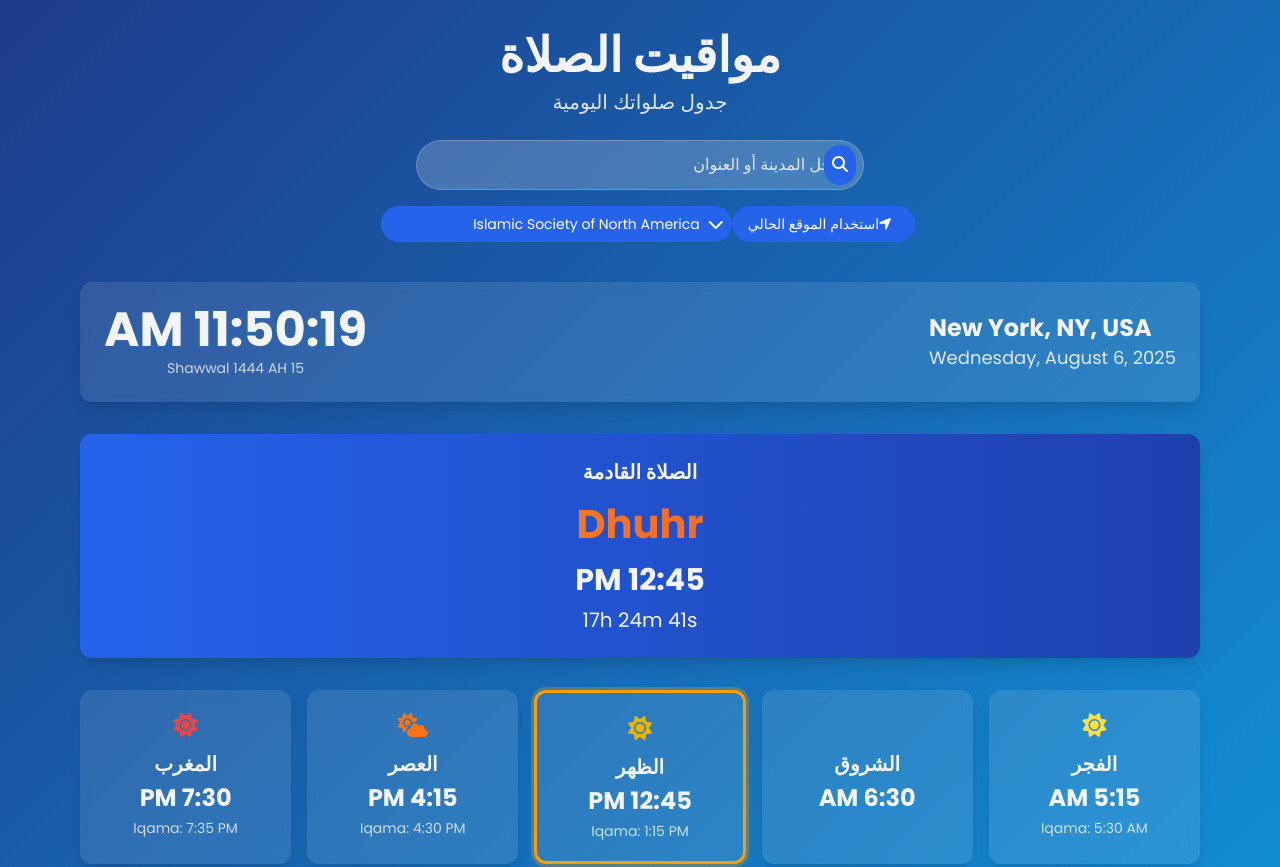
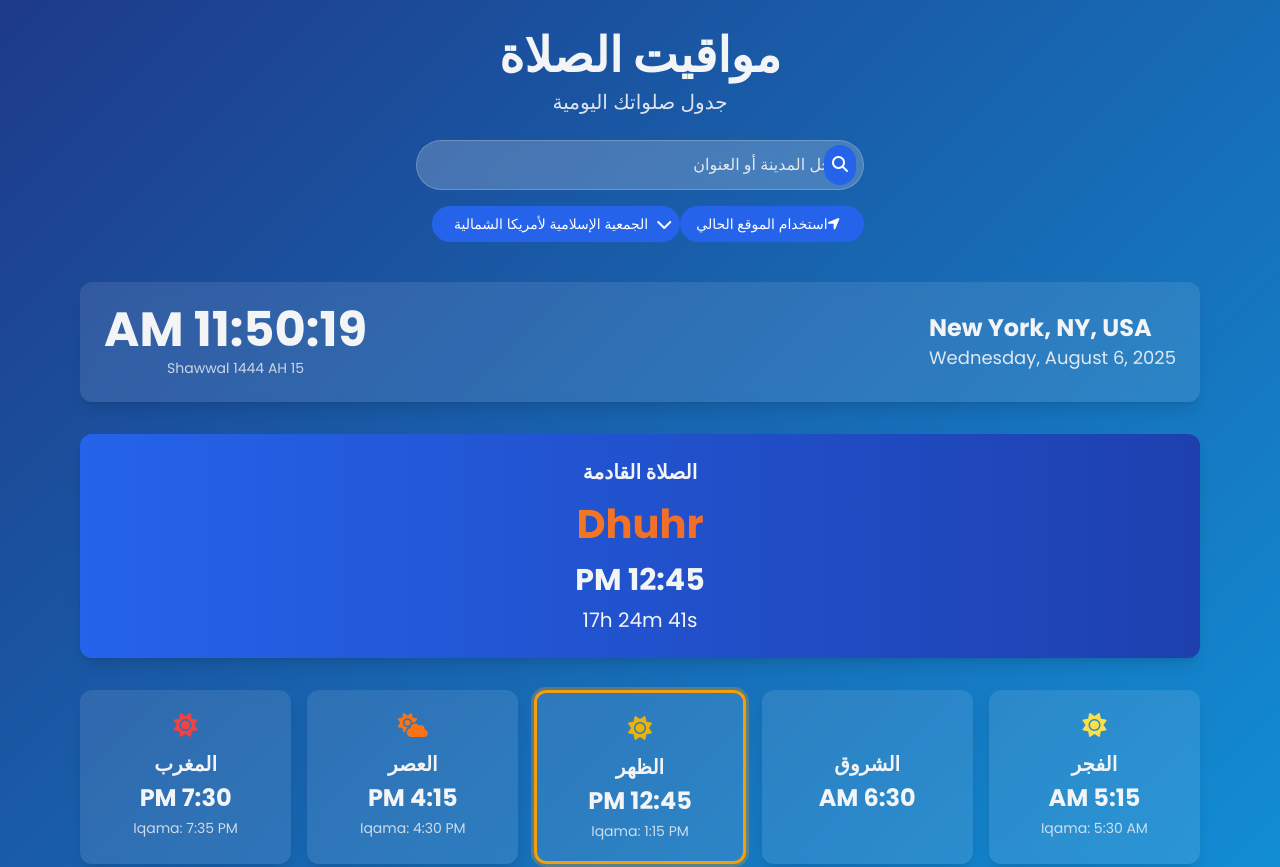
Before and after one commit to benali171/salate-daily-, a plain HTML site: page index.html in a window 1280 px wide. Shown: the top 867 px of the page. Drawn offline with nearby package versions, Linux system fonts and the light colour scheme.

Commit message:
Update index.html

```diff
--- a/index.html
+++ b/index.html
@@ -85,18 +85,18 @@
 
                 <div class="relative">
                     <select id="calculationMethod" class="appearance-none bg-blue-600 hover:bg-blue-700 text-white py-2 pl-4 pr-8 rounded-full text-sm focus:outline-none focus:ring-2 focus:ring-blue-500">
-                        <option value="0">Islamic Society of North America</option>
-                        <option value="1">Muslim World League</option>
-                        <option value="2">Egyptian General Authority</option>
-                        <option value="3">Umm Al-Qura University</option>
-                        <option value="4">University of Islamic Sciences, Karachi</option>
-                        <option value="5">Institute of Geophysics, University of Tehran</option>
-                        <option value="7">Gulf Region</option>
-                        <option value="8">Kuwait</option>
-                        <option value="9">Qatar</option>
-                        <option value="10">Majlis Ugama Islam Singapura</option>
-                        <option value="11">Union Organization Islamic de France</option>
-                        <option value="12">Diyanet İşleri Başkanlığı</option>
+                        <option value="0">الجمعية الإسلامية لأمريكا الشمالية</option>
+                        <option value="1">رابطة العالم الإسلامي</option>
+                        <option value="2">الهيئة العامة المصرية</option>
+                        <option value="3">جامعة أم القرى</option>
+                        <option value="4">جامعة العلوم الإسلامية، كراتشي</option>
+                        <option value="5">معهد الجيوفيزياء، جامعة طهران</option>
+                        <option value="7">منطقة الخليج</option>
+                        <option value="8">الكويت</option>
+                        <option value="9">قطر</option>
+                        <option value="10">مجلس علماء الإسلام في سنغافورة</option>
+                        <option value="11">منظمة الاتحاد الإسلامي في فرنسا</option>
+                        <option value="12">ديانات إشليري باشكانليجي</option>
                     </select>
                     <div class="pointer-events-none absolute inset-y-0 right-0 flex items-center px-2 text-white">
                         <i class="fas fa-chevron-down"></i>
@@ -109,7 +109,7 @@
         <div class="bg-white bg-opacity-10 backdrop-blur-sm rounded-xl p-6 mb-8 shadow-lg">
             <div class="flex flex-col md:flex-row justify-between items-center">
                 <div class="text-center md:text-left mb-4 md:mb-0">
-                    <h2 class="text-2xl font-bold" id="currentLocation">Loading location...</h2>
+                    <h2 class="text-2xl font-bold" id="currentLocation">موقع التحميل...</h2>
                     <p class="text-lg opacity-90" id="currentDate">-- -- ----</p>
                 </div>
                 <div class="text-center">
@@ -152,7 +152,7 @@
                 <h3 class="text-xl font-semibold mb-1">الظهر</h3>
                 <div class="text-2xl font-bold" id="dhuhrTime">--:--</div>
                 <div class="text-sm opacity-80 mt-1" id="dhuhrIqama">الإقامة: --:--</div>
-                <div class="hidden mt-2 text-xs bg-yellow-600 text-white px-2 py-1 rounded-full" id="jumuahTag">Jumu'ah</div>
+                <div class="hidden mt-2 text-xs bg-yellow-600 text-white px-2 py-1 rounded-full" id="jumuahTag">الجمعة</div>
             </div>
 
             <!-- Asr -->
@@ -176,7 +176,7 @@
                 <div class="text-2xl mb-2"><i class="fas fa-moon text-indigo-300"></i></div>
                 <h3 class="text-xl font-semibold mb-1">العشاء</h3>
                 <div class="text-2xl font-bold" id="ishaTime">--:--</div>
-                <div class="text-sm opacity-80 mt-1" id="ishaIqama">Iqama: --:--</div>
+                <div class="text-sm opacity-80 mt-1" id="ishaIqama">الإقامة: --:--</div>
             </div>
         </div>
 
@@ -466,4 +466,5 @@
         });
     </script>
 </body>
+
 </html>
```
